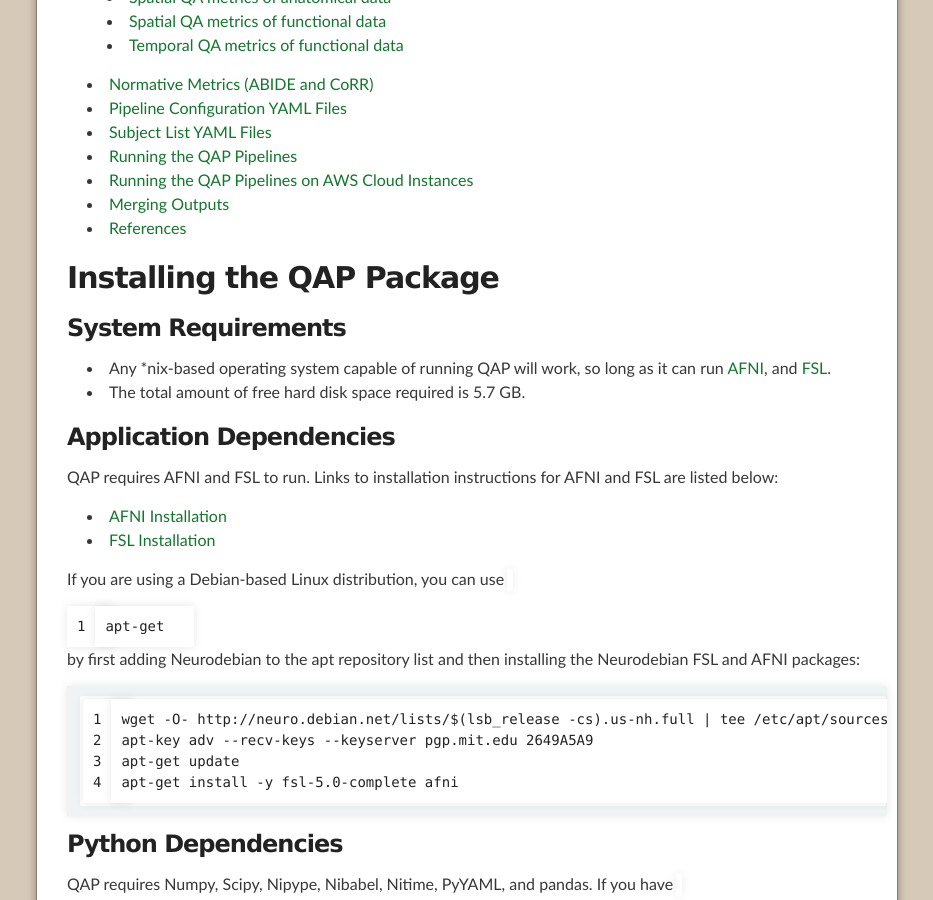
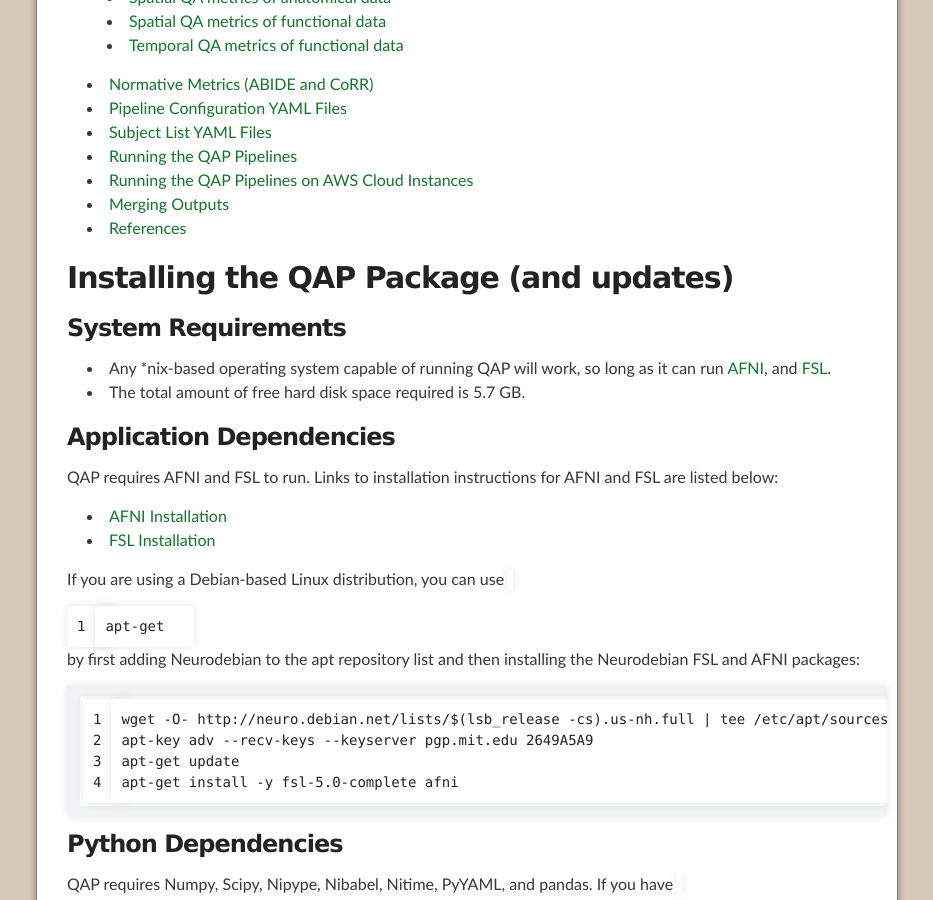
Before and after one commit to preprocessed-connectomes-project/quality-assessment-protocol, a Jekyll site: the page built from index.md, in a window 1280 px wide and 900 px high, scrolled down 501 px. Shown: the whole window, without its empty margins (173-1106 px from the left). Built offline with Jekyll 4.4.1, drawn with Linux system fonts in a browser that asks for light colours.

```diff
--- a/index.md
+++ b/index.md
@@ -22,7 +22,7 @@ For more information, please see our recent [resting-state poster and associated
 * [Merging Outputs](#merging-outputs)
 * [References](#references)
 
-## Installing the QAP Package
+## Installing the QAP Package (and updates)
 
 ### System Requirements
 
```
